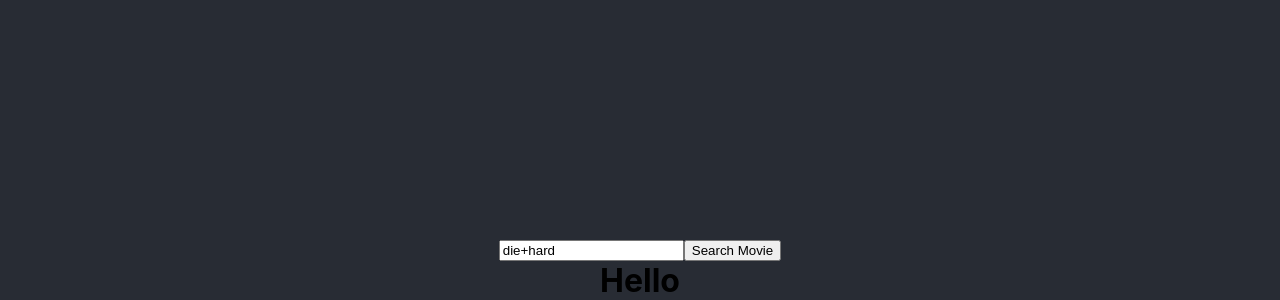
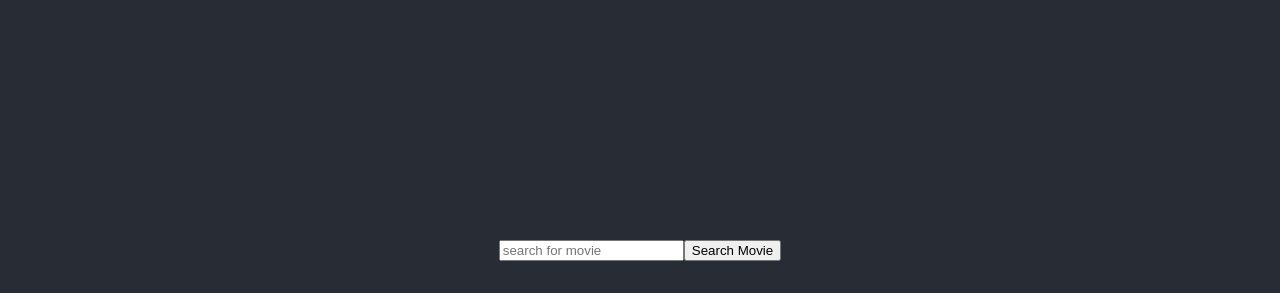
Before and after one commit to PetejStone/omdb, a React (Create React App) app: page / in a window 1280 px wide. Shown: the part 561-861 px from the top of the page. Built offline with nearby package versions, Linux system fonts and the light colour scheme; no server answers.

Commit message:
added search and display

```diff
--- a/src/App.js
+++ b/src/App.js
@@ -1,14 +1,22 @@
-import logo from './logo.svg';
+
 import './App.css';
 import Main from './components/Main'
 import Search from './components/Search'
+import {useEffect, useState} from 'react'
 function App() {
+  const [data,setData] = useState('')
+
+  useEffect(()=> {
+
+  },[setData])
+
     return (
       <div className="App">
+
         <header className="App-header">
         </header>
-      <Search />
-      <Main/>
+        <Search setData={setData}/>
+        <Main data={data}/>
       </div>
     );
 }
--- a/src/components/Main.css
+++ b/src/components/Main.css
@@ -1,7 +1,29 @@
 .main {
     margin: 0px;
+    display: flex;
+    flex-direction: row;
+    justify-content: space-around;
+    flex-wrap: wrap;
 }
+
+.results,.nominations {
+    display: flex;
+    flex-direction: column;
+    justify-content: space-around;
+    flex-wrap: wrap;
+    width: 45%;
+    background-color: #bbb;
+    border-radius: 15px;
+    margin:1rem;
+}
+
+
 
 h1 {
     margin: 0px;
 }
+
+.movie {
+    margin: 10px;
+
+}
--- a/src/components/Main.js
+++ b/src/components/Main.js
@@ -1,17 +1,25 @@
 import React from 'react'
 import './Main.css'
-import axios from 'axios'
+
 import {useEffect, useState} from 'react'
 const Main = props => {
-   const [title, setTitle] = useState('die+hard')
+   const [data,setData] = useState('')
 
-    axios
-    .get(`http://www.omdbapi.com/?apikey=dbfae813&t=${title}`)
-    .then(res => console.log(res.data))
-    .catch(err => console.log(err))
+    useEffect(()=>{
+        setData(props.data.Search)
+    },[props.data])
     return (
         <div className="main">
-            <h1>Hello</h1>
+            <div className="results">
+                {
+                    data && data.map((movie,index) => <div className="movie" key={index}>Title:{movie.Title} ({movie.Year})</div>)
+                }
+            </div>
+
+            <div className="nominations">
+
+            </div>
+
         </div>
     )
 }
--- a/src/components/Search.js
+++ b/src/components/Search.js
@@ -1,8 +1,8 @@
 import React from 'react'
-import {useEffect, useState} from 'react'
+import {useState} from 'react'
 import axios from 'axios'
 const Search = props => {
-    const [title, setTitle] = useState('die+hard')
+    const [title, setTitle] = useState('')
     //on submission of form
 
      //function to handle user input
@@ -11,18 +11,14 @@ const Search = props => {
 
     }
     const onSubmit = (e) => {
-
-
-
         e.preventDefault() //prevent page refresh
         axios
-       .get(`http://www.omdbapi.com/?apikey=dbfae813&t=${title}`) //fetch data from proxy server
+       .get(`http://www.omdbapi.com/?apikey=dbfae813&s=${title}&type=movie`) //fetch data from proxy server
        .then(res => {
-               console.log(res)
+               //console.log(res)
+               props.setData(res.data)
                document.querySelector('#input').value = ''// resets form
-
        })
-
        .catch(error => {
 
             console.log(error)
@@ -32,11 +28,7 @@ const Search = props => {
 
     return (
         <form onSubmit={(e) => onSubmit(e)}>
-                <input id="input" type="text" value={title} onChange={handleChange} type="title" placeholder="search for movie" />
-
-
-
-
+                <input id="input" type="text" value={title} onChange={handleChange} placeholder="search for movie" />
                 <button onClick={onSubmit} className="formButton">Search Movie</button>
 
             </form>
```
Also changed, not shown: 1 other file (tests, documents, lock files or other folders). Lines whose indentation alone changed are shown as unchanged.
